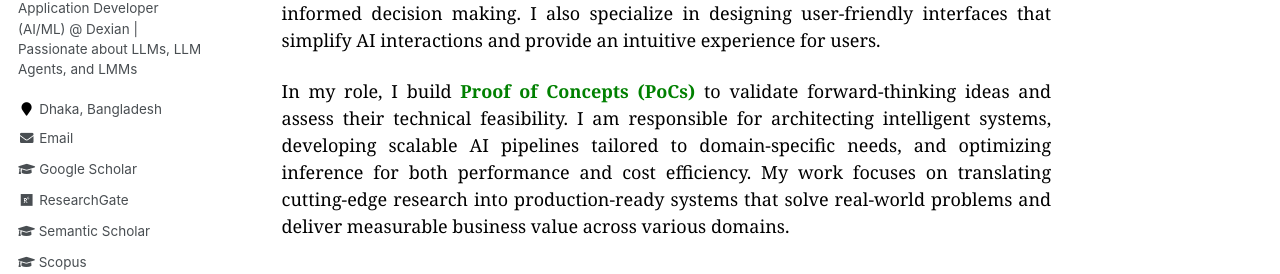
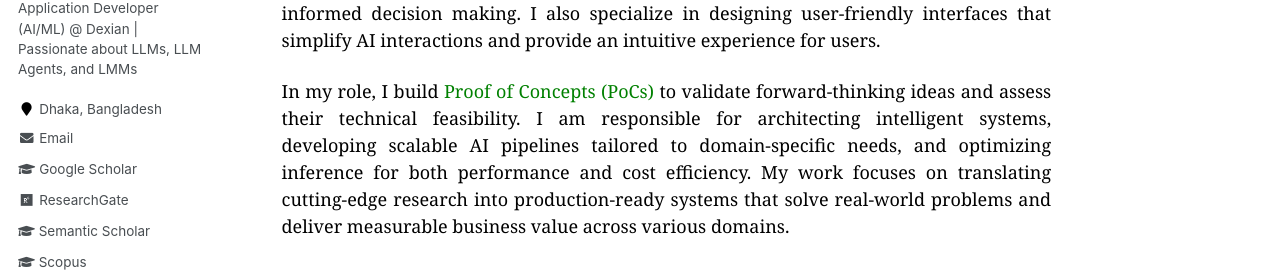
Before and after one commit to fatemafaria142/fatemafaria142.github.io, a Jekyll site: the page built from _pages/about.md, in a window 1280 px wide. Shown: the part 317-591 px from the top of the page. Built offline with Jekyll 4.4.1, drawn with Linux system fonts in a browser that asks for light colours; some web fonts are replaced.

Commit message:
Update about

```diff
--- a/_pages/about.md
+++ b/_pages/about.md
@@ -12,7 +12,7 @@ redirect_from:
 
 <p style="text-align:justify; color:black; font-family:Georgia"> I am <strong>Fatema Tuj Johora Faria</strong>, currently working as an Application Developer (AI/ML) at <a href="https://www.linkedin.com/company/dexiansolutions/">Dexian (Bangladesh) Limited</a>. My expertise lies in designing and developing generative AI based applications with a strong focus on <em>Large Language Models (LLMs)</em>, <em>Vision Language Models (VLMs)</em>, Retrieval Augmented Generation (RAG), as well as <em>LLM Agents and their Multi Agent Architectures</em> for automating complex tasks and supporting informed decision making. I also specialize in designing user-friendly interfaces that simplify AI interactions and provide an intuitive experience for users. </p>
 
-<p style="text-align:justify; color:black; font-family:Georgia"> In my role, I build <strong><span style="color:green">Proof of Concepts (PoCs)</span></strong> to validate forward-thinking ideas and assess their technical feasibility. I am responsible for architecting intelligent systems, developing scalable AI pipelines tailored to domain-specific needs, and optimizing inference for both performance and cost efficiency. My work focuses on translating cutting-edge research into production-ready systems that solve real-world problems and deliver measurable business value across various domains. </p>
+<p style="text-align:justify; color:black; font-family:Georgia"> In my role, I build <span style="color:green">Proof of Concepts (PoCs)</span> to validate forward-thinking ideas and assess their technical feasibility. I am responsible for architecting intelligent systems, developing scalable AI pipelines tailored to domain-specific needs, and optimizing inference for both performance and cost efficiency. My work focuses on translating cutting-edge research into production-ready systems that solve real-world problems and deliver measurable business value across various domains. </p>
 
 ## My Primary Research Interests Include: 📚
 
```
